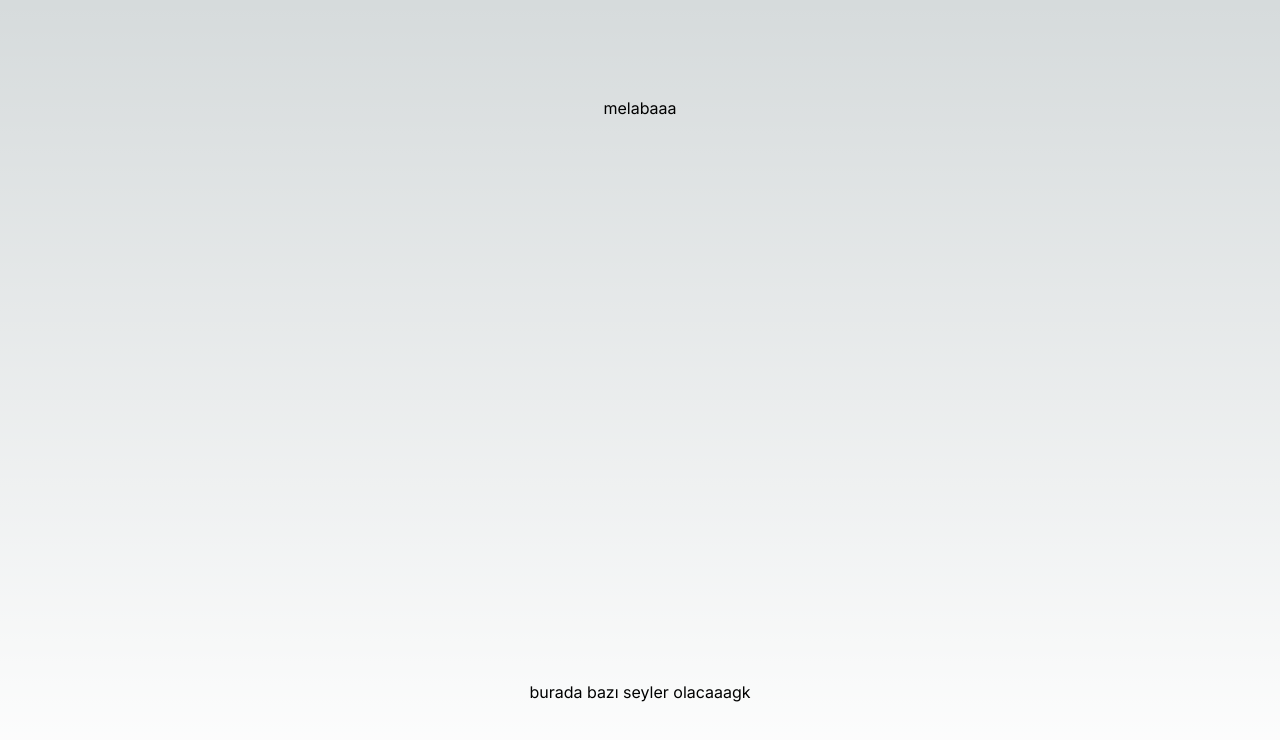
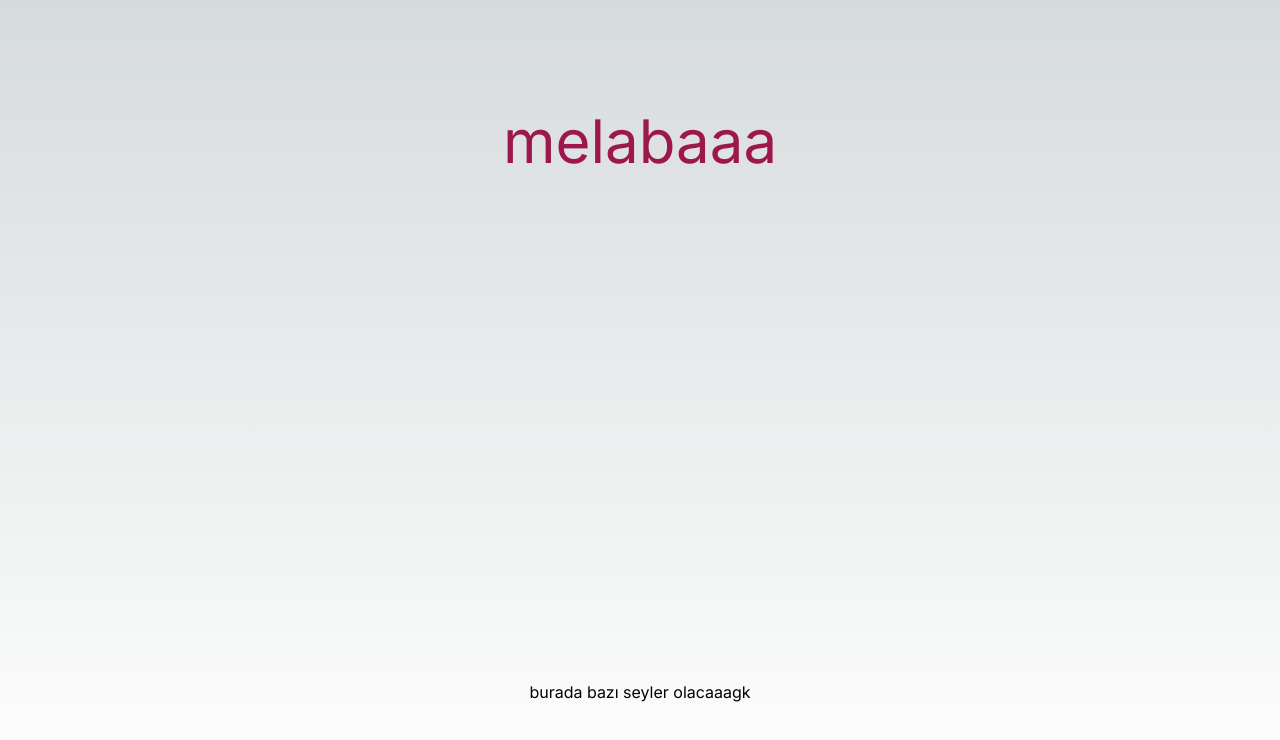
Before and after one commit to kairaa/kairaa.github.io, a Next.js app: page / in a window 1280 px wide. Shown: the top 740 px of the page. Built offline with nearby package versions, Linux system fonts and the light colour scheme.

Commit message:
bir deneme daha

```diff
--- a/src/app/page.tsx
+++ b/src/app/page.tsx
@@ -3,7 +3,9 @@ import Image from "next/image";
 export default function Home() {
   return (
     <main className="flex min-h-screen flex-col items-center justify-between p-24">
-      <h1>melabaaa</h1>
+      <h1 className="text-6xl font-normal leading-normal mt-0 mb-2 text-pink-800">
+        melabaaa
+      </h1>
       <p>burada bazı seyler olacaaagk</p>
     </main>
   );
```
